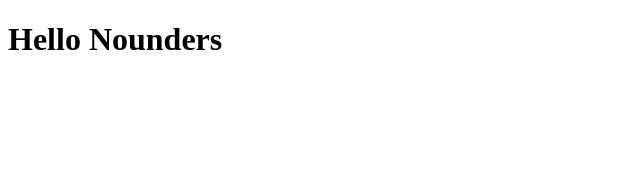
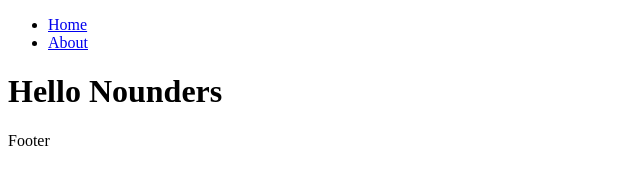
Before and after one commit to icufi/gatsby-NOUNS-DAO-shop, a Gatsby site: page / in a window 1280 px wide. Shown: the whole page, without its empty margins (0-640 px from the left). Built offline with nearby package versions, Linux system fonts and the light colour scheme; Gatsby itself is replaced by a stand-in of ours.

Commit message:
nav layout comp added

```diff
--- /dev/null
+++ b/src/components/Footer.js
@@ -0,0 +1,9 @@
+import React from 'react'
+
+const Footer = () => {
+  return (
+    <footer>Footer</footer>
+  )
+}
+
+export default Footer
--- /dev/null
+++ b/src/components/Layout.js
@@ -0,0 +1,15 @@
+import React from "react"
+import Navbar from "./Navbar"
+import Footer from "./Footer"
+
+const Layout = ({ children }) => {
+  return (
+    <>
+      <Navbar />
+      {children}
+      <Footer />
+    </>
+  )
+}
+
+export default Layout
--- /dev/null
+++ b/src/components/Navbar.js
@@ -0,0 +1,20 @@
+import React from 'react'
+import {Link} from 'gatsby'
+
+const Navbar = () => {
+  return (
+    <nav>
+<ul>
+    <li>
+<Link to='/'>Home</Link>
+    </li>
+    <li>
+<Link to='/about'>About</Link>
+    </li>
+</ul>
+
+    </nav>
+  )
+}
+
+export default Navbar
--- a/src/pages/about.js
+++ b/src/pages/about.js
@@ -1,8 +1,12 @@
 import React from 'react'
+
 
 const About = () => {
   return (
-    <div>About</div>
+    <>
+
+      <div>About</div>
+    </>
   )
 }
 
--- a/src/pages/index.js
+++ b/src/pages/index.js
@@ -1,11 +1,16 @@
 import React from "react"
 import { Link } from "gatsby"
 
+import Layout from '../components/Layout'
+
+
 export default function Home() {
   return (
-    <>
+    <Layout>
+
     <h1>Hello Nounders</h1>
 
-    </>
+
+    </Layout>
   )
 }
```
